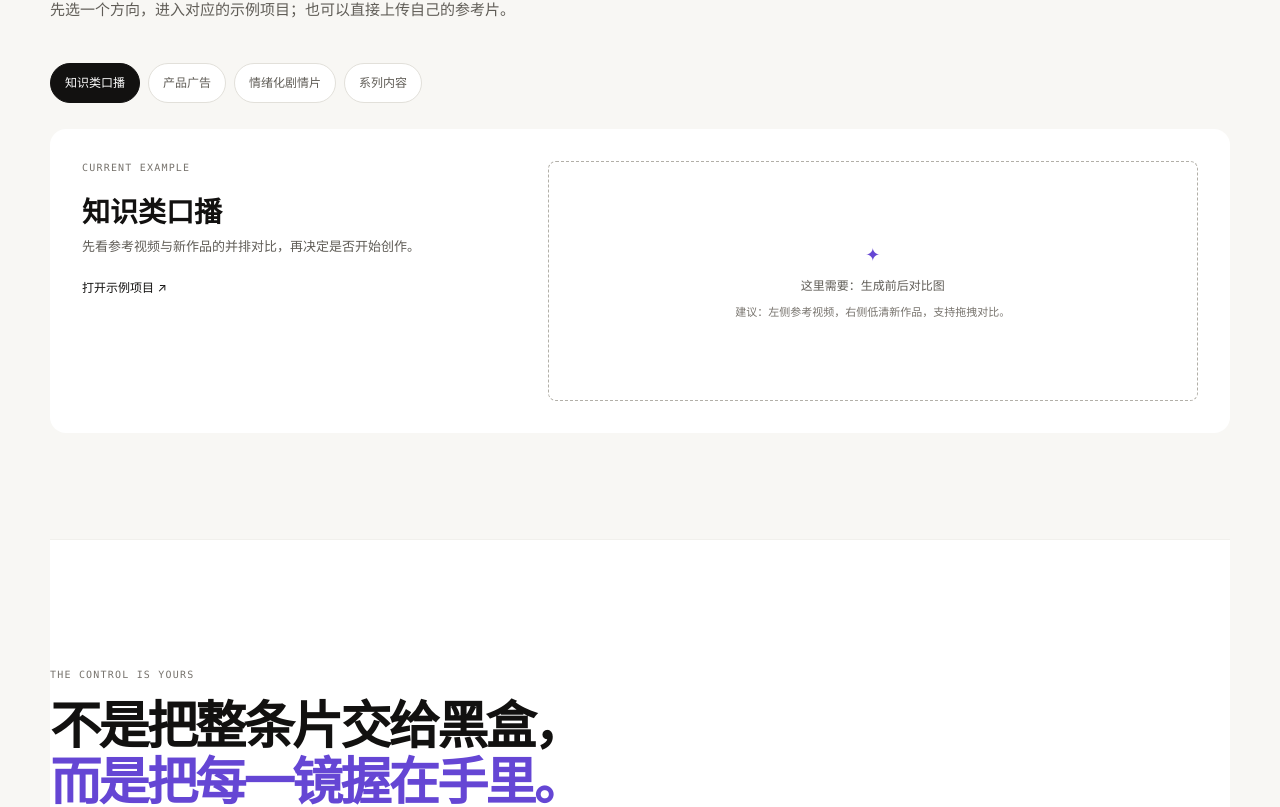
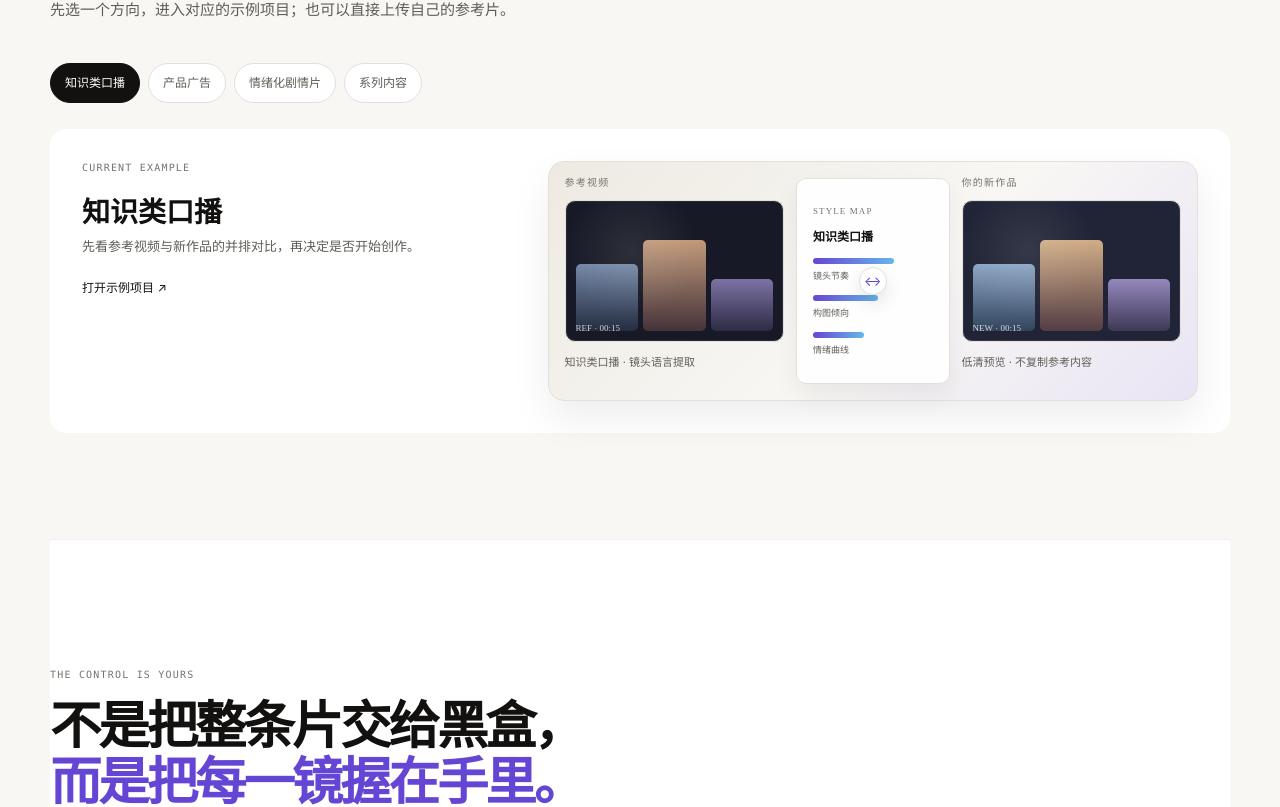
Before and after one commit to huangrunze168-sketch/replica-studio, a React (Vite) app in the folder apps/web/: page / in a window 1280 px wide. Shown: the part 1874-2681 px from the top of the page. Built offline with nearby package versions, Linux system fonts and the light colour scheme.

Commit message:
feat: 完善落地页对比与工作台预览

```diff
--- a/apps/web/src/features/marketing/LandingPage.tsx
+++ b/apps/web/src/features/marketing/LandingPage.tsx
@@ -29,9 +29,6 @@ function Reveal({ children, className = '' }: { children: ReactNode; className?:
   return <div ref={ref} className={`reveal ${className}`}>{children}</div>;
 }
 
-function Placeholder({ label, children }: { label: string; children?: ReactNode }) {
-  return <div className="media-placeholder" aria-label={`占位：${label}`}><span className="placeholder-icon">✦</span><b>这里需要：{label}</b>{children && <small>{children}</small>}</div>;
-}
 
 function WorkflowVisual({ index }: { index: number }) {
   const labels = ['参考片分析', '风格与主体', '分镜与镜头', '精修导出'];
@@ -76,6 +73,47 @@ function WorkflowVisual({ index }: { index: number }) {
           <div className="mini-export-status"><span>✓</span> 合成完成 · 可进入工作台</div>
         </>
       )}
+    </div>
+  );
+}
+function CompareVisual({ tag }: { tag: string }) {
+  return (
+    <div className="compare-visual" role="img" aria-label={`${tag}参考视频与新作品对比`}>
+      <div className="compare-pane">
+        <span className="compare-label">参考视频</span>
+        <div className="compare-frame ref-frame"><i /><i /><i /><b>REF · 00:15</b></div>
+        <small>{tag} · 镜头语言提取</small>
+      </div>
+      <div className="compare-analysis">
+        <span>STYLE MAP</span>
+        <b>{tag}</b>
+        <div><i style={{ width: '68%' }} /><small>镜头节奏</small></div>
+        <div><i style={{ width: '54%' }} /><small>构图倾向</small></div>
+        <div><i style={{ width: '43%' }} /><small>情绪曲线</small></div>
+      </div>
+      <div className="compare-pane">
+        <span className="compare-label">你的新作品</span>
+        <div className="compare-frame result-frame"><i /><i /><i /><b>NEW · 00:15</b></div>
+        <small>低清预览 · 不复制参考内容</small>
+      </div>
+      <span className="compare-handle" aria-hidden="true">↔</span>
+    </div>
+  );
+}
+
+function WorkspacePreview() {
+  return (
+    <div className="workspace-preview" role="img" aria-label="专业工作台缩略图">
+      <div className="preview-rail"><b>Q</b><span>⌂</span><span>▦</span><span>◇</span><span>✦</span></div>
+      <div className="preview-main">
+        <div className="preview-top"><span>小QTV / 项目工作台</span><em>生成队列 2</em></div>
+        <div className="preview-body">
+          <div className="preview-card"><b>分镜</b><strong>12</strong><small>已确认 8</small></div>
+          <div className="preview-card"><b>素材</b><strong>28</strong><small>主体一致</small></div>
+          <div className="preview-card"><b>生成任务</b><strong>2</strong><small>运行中</small></div>
+          <div className="preview-list"><span>镜头 01 · 霓虹下的脚步</span><span>镜头 02 · 橱窗倒影</span><span>镜头 03 · 楼梯间</span></div>
+        </div>
+      </div>
     </div>
   );
 }
@@ -136,7 +174,7 @@ export function LandingPage() {
         <div className="capability-grid">{capabilities.map(([number, title, copy, cta]) => <Reveal key={number} className="capability-card"><span className="card-number">{number}</span><h3>{title}</h3><p>{copy}</p><a href="#workflow">{cta} <span>↗</span></a></Reveal>)}</div>
       </section>
 
-      <section className="section-shell classifier-block"><Reveal><div className="section-intro compact"><p className="overline">MAKE IT YOURS</p><h2>从你正在做的内容开始。</h2><p>先选一个方向，进入对应的示例项目；也可以直接上传自己的参考片。</p></div><div className="tag-list" role="tablist" aria-label="创作类型">{tags.map(tag => <button key={tag} role="tab" aria-selected={activeTag === tag} className={activeTag === tag ? 'tag active' : 'tag'} onClick={() => setActiveTag(tag)}>{tag}</button>)}</div><div className="classifier-result"><div><p className="overline">CURRENT EXAMPLE</p><h3>{activeTag}</h3><p>先看参考视频与新作品的并排对比，再决定是否开始创作。</p><a href="/create" className="text-link">打开示例项目 ↗</a></div><Placeholder label="生成前后对比图">建议：左侧参考视频，右侧低清新作品，支持拖拽对比。</Placeholder></div></Reveal></section>
+      <section className="section-shell classifier-block"><Reveal><div className="section-intro compact"><p className="overline">MAKE IT YOURS</p><h2>从你正在做的内容开始。</h2><p>先选一个方向，进入对应的示例项目；也可以直接上传自己的参考片。</p></div><div className="tag-list" role="tablist" aria-label="创作类型">{tags.map(tag => <button key={tag} role="tab" aria-selected={activeTag === tag} className={activeTag === tag ? 'tag active' : 'tag'} onClick={() => setActiveTag(tag)}>{tag}</button>)}</div><div className="classifier-result"><div><p className="overline">CURRENT EXAMPLE</p><h3>{activeTag}</h3><p>先看参考视频与新作品的并排对比，再决定是否开始创作。</p><a href="/create" className="text-link">打开示例项目 ↗</a></div><CompareVisual tag={activeTag} /></div></Reveal></section>
 
       <section className="section-shell section-block value-block"><Reveal><div className="section-intro"><p className="overline">THE CONTROL IS YOURS</p><h2>不是把整条片交给黑盒，<br /><em>而是把每一镜握在手里。</em></h2></div><div className="value-grid"><article><strong>锁定满意镜头</strong><p>满意的画面不会被下一次生成覆盖。</p></article><article><strong>局部重做</strong><p>只改人物、动作、构图或情绪，不推翻整片。</p></article><article><strong>每一步确认</strong><p>涉及付费生成或覆盖结果时，先由你确认。</p></article><article><strong>方法可解释</strong><p>风格分析卡片让参考片的结构看得见。</p></article></div></Reveal></section>
 
@@ -144,7 +182,7 @@ export function LandingPage() {
 
       <section className="section-shell section-block" id="workflow"><Reveal><div className="section-intro"><p className="overline">FROM REFERENCE TO FINAL CUT</p><h2>四步出一支片。</h2><p>全流程自动化，零经验也能快速产出专业级成片。</p></div><div className="workflow-grid">{['上传参考片或音乐并分析', '定风格与角色 / 主体', '生成并调整分镜', '精修与导出'].map((step, index) => <article className="workflow-step" key={step}><span>0{index + 1}</span><div className="step-visual"><WorkflowVisual index={index} /></div><h3>{step}</h3><p>{['输入一句话也能开始，系统先读懂参考。', '用预设、文字或参考素材组合你的视觉方向。', '先看低清结果，再锁定满意镜头。', '只重做局部，选择画幅与分辨率后导出。'][index]}</p></article>)}</div></Reveal></section>
 
-      <section className="section-shell section-block proof-block"><Reveal><div className="proof-layout"><div className="proof-copy"><p className="overline">A WORKSPACE THAT GROWS WITH YOU</p><h2>从一条示例片，<br /><em>走进你的工作台。</em></h2><p>消费级入口先让你完成一支片；复杂需求再升级到专业工作台。项目、分镜、素材和生成任务保持同一条链路。</p><a className="text-link" href="/create">进入示例项目 ↗</a></div><Placeholder label="工作台截图">建议：展示画布、分镜、素材库与生成状态的专业工作台缩略图。</Placeholder></div></Reveal></section>
+      <section className="section-shell section-block proof-block"><Reveal><div className="proof-layout"><div className="proof-copy"><p className="overline">A WORKSPACE THAT GROWS WITH YOU</p><h2>从一条示例片，<br /><em>走进你的工作台。</em></h2><p>消费级入口先让你完成一支片；复杂需求再升级到专业工作台。项目、分镜、素材和生成任务保持同一条链路。</p><a className="text-link" href="/create">进入示例项目 ↗</a></div><WorkspacePreview /></div></Reveal></section>
 
       <section className="section-shell pricing-block"><Reveal><div className="section-intro compact"><p className="overline">START SMALL, KEEP GOING</p><h2>免费开始，按你的方式继续。</h2><p>主推订阅，生成额度与单项目付费作为补充；价格会在注册后清楚展示。</p></div><div className="pricing-table"><div className="pricing-row pricing-head"><span>能力</span><b>免费体验</b><b>订阅方案</b><b>按量 / 单项目</b></div>{['生成额度', '视频规格', '局部重做', '导出'].map((item, index) => <div className="pricing-row" key={item}><span>{item}</span><span>{['少量赠送', '低清 · 最长 15 秒', '体验 1 次', '带小QTV水印'][index]}</span><span>{['按方案提供', '更高规格', '持续创作', '按方案导出'][index]}</span><span>{['按实际生成量', '按需选择', '按项目计费', '按项目交付'][index]}</span></div>)}</div></Reveal></section>
 
--- a/apps/web/src/marketing.css
+++ b/apps/web/src/marketing.css
@@ -133,3 +133,42 @@
 .mini-export button { justify-self: start; padding: 7px 10px; border: 0; border-radius: 7px; color: #fff; background: var(--fg-default); font-size: 10px; cursor: pointer; }
 .mini-export-status { display: flex; align-items: center; gap: 7px; color: var(--fg-muted); font-size: 10px; }
 .mini-export-status span { display: grid; place-items: center; width: 17px; height: 17px; border-radius: 50%; color: #fff; background: #47a77f; font-size: 9px; }
+
+/* 分类对比：把参考视频、风格地图和新作品放在同一张卡片里。 */
+.compare-visual { position: relative; display: grid; grid-template-columns: 1fr .7fr 1fr; gap: var(--space-3); align-items: stretch; min-height: 240px; padding: var(--space-4); border: 1px solid var(--border-default); border-radius: var(--radius-lg); background: linear-gradient(135deg, #eeeae2, #f8f7f4 55%, #e9e4f4); box-shadow: 0 18px 40px #12111012; }
+.compare-pane { display: grid; align-content: start; gap: var(--space-3); min-width: 0; }
+.compare-label { color: var(--fg-subtle); font: var(--text-micro)/1 var(--font-mono); letter-spacing: var(--tracking-caps); text-transform: uppercase; }
+.compare-frame { position: relative; display: grid; grid-template-columns: repeat(3, 1fr); gap: 5px; min-height: 142px; padding: 10px; overflow: hidden; border: 1px solid var(--border-default); border-radius: 10px; background: #171a26; box-shadow: inset 0 0 0 1px #ffffff14; }
+.compare-frame::after { content: ''; position: absolute; inset: 0; background: radial-gradient(circle at 30% 35%, #ffffff18, transparent 38%); pointer-events: none; }
+.compare-frame i { align-self: end; height: 56%; border-radius: 5px; background: linear-gradient(180deg, #7387a6, #252d40); }
+.compare-frame i:nth-child(2) { height: 76%; background: linear-gradient(180deg, #c29a7a, #45333a); }
+.compare-frame i:nth-child(3) { height: 44%; background: linear-gradient(180deg, #7d73a4, #2d2b45); }
+.compare-frame b { position: absolute; left: 10px; bottom: 8px; color: #ffffffc7; font: 9px 'DM Mono'; }
+.result-frame { background: #202436; }
+.result-frame i { background: linear-gradient(180deg, #8ba5c4, #33445d); }
+.result-frame i:nth-child(2) { background: linear-gradient(180deg, #d1ad86, #543d45); }
+.result-frame i:nth-child(3) { background: linear-gradient(180deg, #9589bd, #3d3856); }
+.compare-pane small { color: var(--fg-muted); font-size: var(--text-label); line-height: 1.6; }
+.compare-analysis { display: grid; align-content: center; gap: var(--space-3); padding: var(--space-4); border: 1px solid var(--border-default); border-radius: 10px; background: #fffffff0; box-shadow: 0 12px 24px #12111010; }
+.compare-analysis > span { color: var(--fg-subtle); font: 9px 'DM Mono'; letter-spacing: .12em; }
+.compare-analysis > b { color: var(--fg-default); font-size: var(--text-body-sm); }
+.compare-analysis > div { display: grid; gap: 5px; }
+.compare-analysis i { display: block; height: 6px; border-radius: 999px; background: linear-gradient(90deg, var(--fg-brand), #65b7e8); }
+.compare-analysis small { color: var(--fg-muted); font-size: 9px; }
+.compare-handle { position: absolute; left: 50%; top: 50%; display: grid; place-items: center; width: 28px; height: 28px; transform: translate(-50%, -50%); border: 1px solid var(--border-default); border-radius: 50%; color: var(--fg-brand); background: var(--bg-surface); font-size: 13px; box-shadow: 0 8px 18px #1211101a; }
+
+/* 工作台预览：不依赖截图也能展示专业工作台的信息密度。 */
+.workspace-preview { display: grid; grid-template-columns: 54px 1fr; min-height: 280px; overflow: hidden; border: 1px solid var(--border-default); border-radius: var(--radius-lg); background: #151a27; box-shadow: 0 24px 56px #1211101f; }
+.preview-rail { display: grid; align-content: start; justify-items: center; gap: 16px; padding: 16px 8px; border-right: 1px solid #ffffff18; color: #aab4c9; background: #101522; font-size: 14px; }
+.preview-rail b { display: grid; place-items: center; width: 26px; height: 26px; border-radius: 8px; color: #fff; background: var(--brand-400); font-size: 12px; }
+.preview-main { min-width: 0; }
+.preview-top { display: flex; align-items: center; justify-content: space-between; gap: var(--space-3); padding: 15px 18px; border-bottom: 1px solid #ffffff18; color: #d6dced; font-size: 11px; }
+.preview-top em { color: #8fd9bb; font-style: normal; font-size: 9px; }
+.preview-body { display: grid; grid-template-columns: repeat(3, 1fr); gap: 10px; padding: 16px; }
+.preview-card { display: grid; gap: 4px; padding: 12px; border: 1px solid #ffffff1c; border-radius: 9px; background: #1d2435; color: #dbe1ef; }
+.preview-card b { color: #9ca8c0; font-size: 9px; font-weight: 500; }
+.preview-card strong { color: #fff; font-size: 24px; }
+.preview-card small { color: #8fd9bb; font-size: 9px; }
+.preview-list { grid-column: 1 / -1; display: grid; gap: 7px; padding: 12px; border: 1px solid #ffffff1c; border-radius: 9px; background: #111724; color: #b7c0d4; font-size: 10px; }
+.preview-list span { display: flex; align-items: center; justify-content: space-between; }
+.preview-list span::after { content: '✓'; color: #74d2aa; }
```
